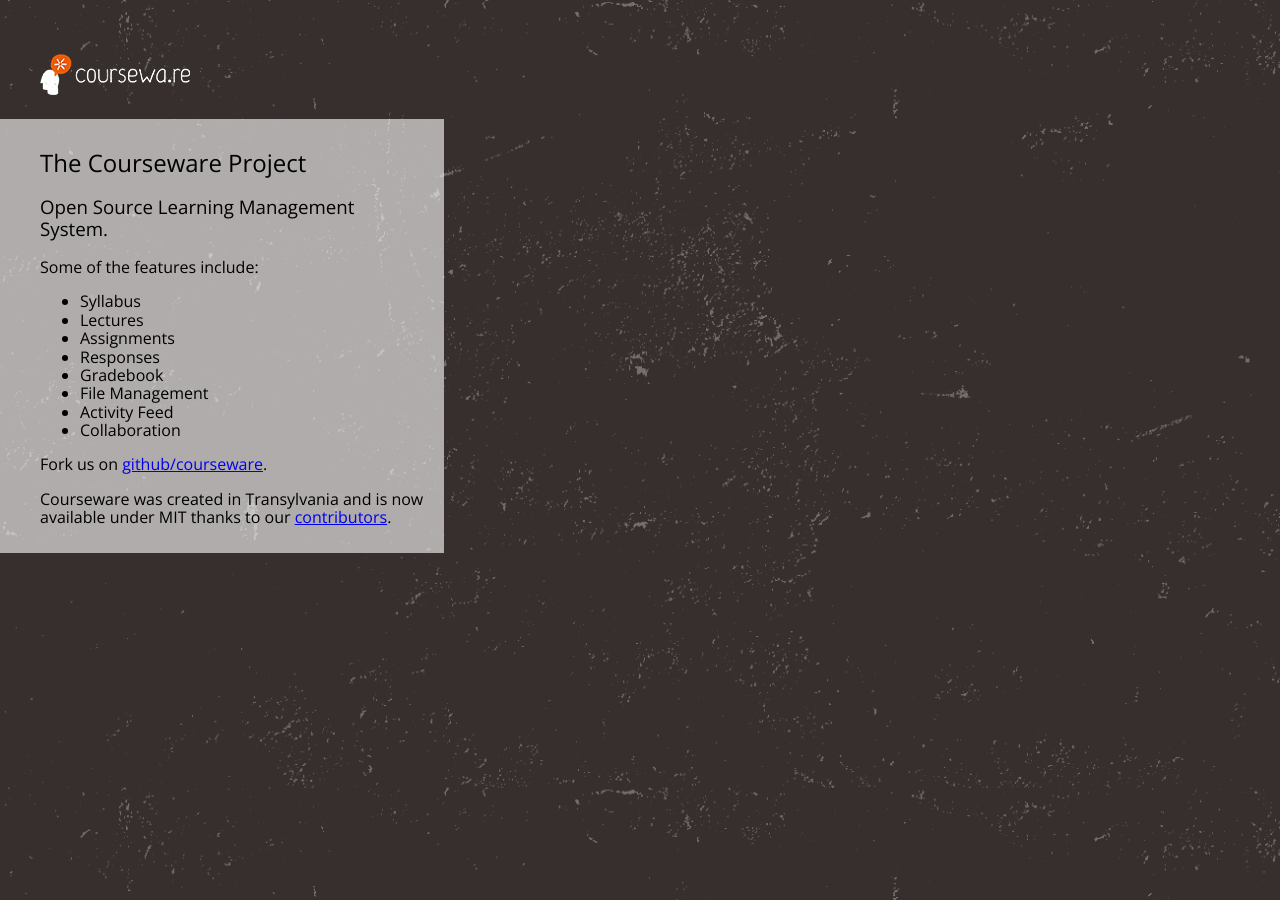
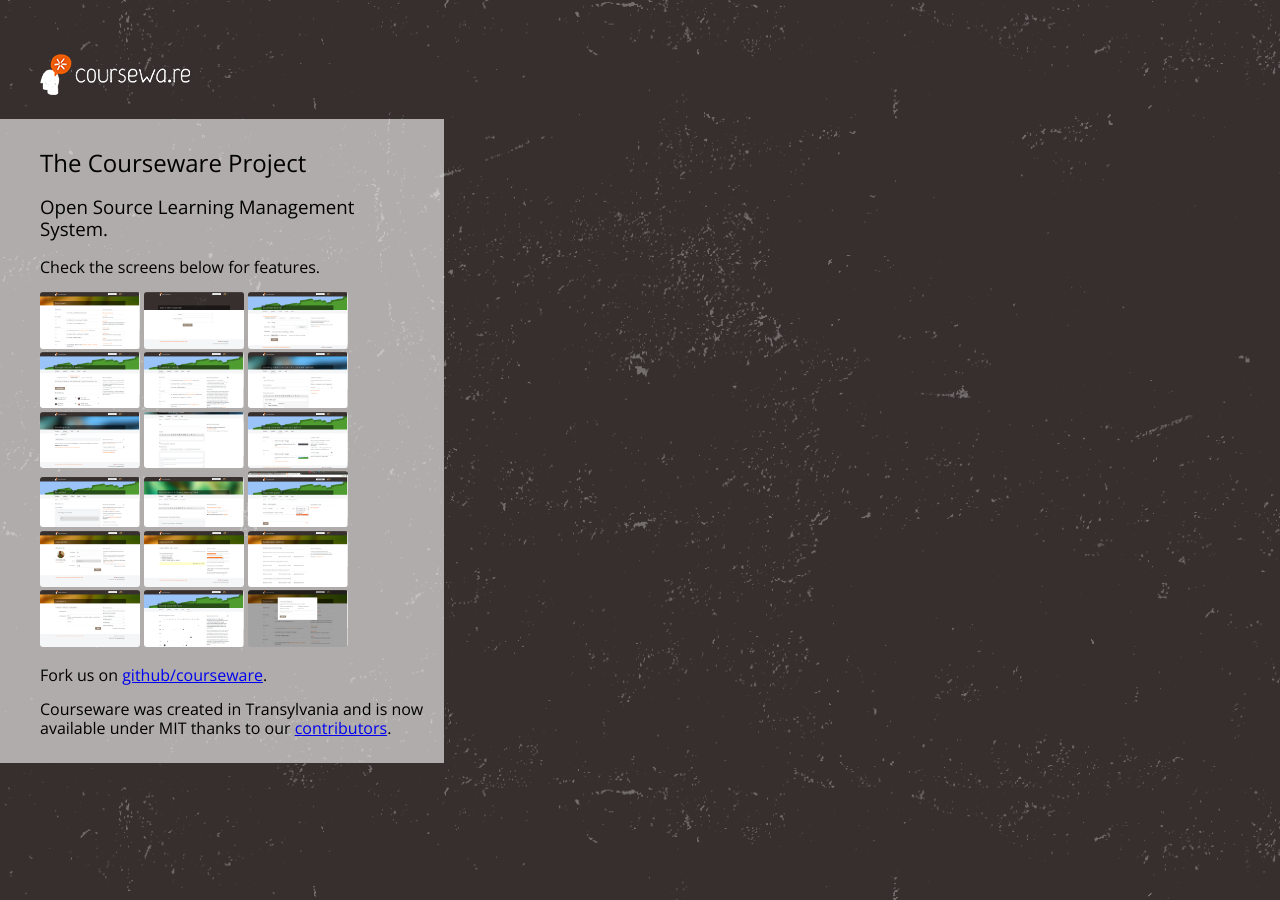
Before and after one commit to Courseware/courseware.github.com, a Jekyll site: the page built from index.md, in a window 1280 px wide. Built offline with Jekyll 4.4.1, drawn with Linux system fonts in a browser that asks for light colours; nearby versions of some CDN libraries.

Commit message:
Updated homepage.

```diff
--- a/assets/stylesheets/application.css
+++ b/assets/stylesheets/application.css
@@ -14,7 +14,7 @@
   background-size: 100%;
 }
 
-img:first-child {
+#logo img {
   margin-top: 3%;
   padding-left: 40px;
 }
@@ -47,3 +47,37 @@
     margin-left: 0;
   }
 }
+
+#screens img {
+  width: 100px;
+  cursor: pointer;
+  border-radius: 3px;
+}
+
+/* Lightbox */
+ /* Credits: http://www.studiomoh.com/fun/csslightbox/ */
+.lb {
+  display: none;
+  position: absolute;
+  top: 0;
+  left: 0;
+  right: 0;
+  bottom: 0;
+  height: 100%;
+  width: 100%;
+  text-align: center;
+  background: rgba(0, 0, 0, 0.5);
+}
+
+.lb:target {
+  display: block;
+}
+
+/** IE doesn't support :target, so we use CSS expressions **/
+.lb {
+  display: expression((document.location.toString().split('#').slice(1) == this.id)?'block':'none');
+}
+
+.lb img {
+  border-radius: 3px;
+}
--- a/index.md
+++ b/index.md
@@ -5,7 +5,9 @@
 
 {::options parse_block_html="true" /}
 
+<div id="logo">
 ![Courseware](/assets/images/courseware.png)
+</div>
 
 <div id="about">
 
@@ -13,16 +15,65 @@
 
 ### Open Source Learning Management System.
 
-Some of the features include:
+Check the screens below for features.
 
- * Syllabus
- * Lectures
- * Assignments
- * Responses
- * Gradebook
- * File Management
- * Activity Feed
- * Collaboration
+<div id="screens">
+[![Home Dashboard](/assets/images/screens/home-dashboard.png)](#home-dashboard)
+[![Classroom Start](/assets/images/screens/classroom-start.png)](#classroom-start)
+[![Classroom Settings](/assets/images/screens/classroom-settings.png)](#classroom-settings)
+[![Users Management](/assets/images/screens/users-management.png)](#users-management)
+[![Dashboard](/assets/images/screens/dashboard.png)](#dashboard)
+[![Syllabus](/assets/images/screens/syllabus.png)](#syllabus)
+[![Lecture](/assets/images/screens/lecture.png)](#lecture)
+[![Assignment](/assets/images/screens/assignment.png)](#assignment)
+[![Files](/assets/images/screens/files.png)](#files)
+[![Quiz Preview](/assets/images/screens/quiz-preview.png)](#quiz-preview)
+[![Response](/assets/images/screens/response.png)](#response)
+[![Gradebook](/assets/images/screens/gradebook.png)](#gradebook)
+[![Profile](/assets/images/screens/profile.png)](#profile)
+[![Account](/assets/images/screens/account.png)](#account)
+[![Notifications](/assets/images/screens/notifications.png)](#notifications)
+[![Invitations](/assets/images/screens/invitations.png)](#invitations)
+[![Stats](/assets/images/screens/stats.png)](#stats)
+[![Feedback](/assets/images/screens/feedback.png)](#feedback)
+</div>
+
+<div id="account" class="lb">[![Account](/assets/images/screens/account.png)](#)
+</div>
+<div id="assignment" class="lb">[![Assignment](/assets/images/screens/assignment.png)](#)
+</div>
+<div id="classroom-settings" class="lb">[![Classroom Settings](/assets/images/screens/classroom-settings.png)](#)
+</div>
+<div id="classroom-start" class="lb">[![Classroom Start](/assets/images/screens/classroom-start.png)](#)
+</div>
+<div id="dashboard" class="lb">[![Dashboard](/assets/images/screens/dashboard.png)](#)
+</div>
+<div id="feedback" class="lb">[![Feedback](/assets/images/screens/feedback.png)](#)
+</div>
+<div id="files" class="lb">[![Files](/assets/images/screens/files.png)](#)
+</div>
+<div id="gradebook" class="lb">[![Gradebook](/assets/images/screens/gradebook.png)](#)
+</div>
+<div id="home-dashboard" class="lb">[![Home Dashboard](/assets/images/screens/home-dashboard.png)](#)
+</div>
+<div id="invitations" class="lb">[![Invitations](/assets/images/screens/invitations.png)](#)
+</div>
+<div id="lecture" class="lb">[![Lecture](/assets/images/screens/lecture.png)](#)
+</div>
+<div id="notifications" class="lb">[![Notifications](/assets/images/screens/notifications.png)](#)
+</div>
+<div id="profile" class="lb">[![Profile](/assets/images/screens/profile.png)](#)
+</div>
+<div id="quiz-preview" class="lb">[![Quiz Preview](/assets/images/screens/quiz-preview.png)](#)
+</div>
+<div id="response" class="lb">[![Response](/assets/images/screens/response.png)](#)
+</div>
+<div id="stats" class="lb">[![Stats](/assets/images/screens/stats.png)](#)
+</div>
+<div id="syllabus" class="lb">[![Syllabus](/assets/images/screens/syllabus.png)](#)
+</div>
+<div id="users-management" class="lb">[![Users Management](/assets/images/screens/users-management.png)](#)
+</div>
 
 Fork us on [github/courseware](https://github.com/Courseware).
 
```
Also changed, not shown: assets/images/screens/account.png (added), assets/images/screens/assignment.png (added), assets/images/screens/classroom-settings.png (added), assets/images/screens/classroom-start.png (added), assets/images/screens/dashboard.png (added), assets/images/screens/feedback.png (added), assets/images/screens/files.png (added), assets/images/screens/gradebook.png (added), assets/images/screens/home-dashboard.png (added), assets/images/screens/invitations.png (added), assets/images/screens/lecture.png (added), assets/images/screens/notifications.png (added), assets/images/screens/profile.png (added), assets/images/screens/quiz-preview.png (added), 4 more files.
